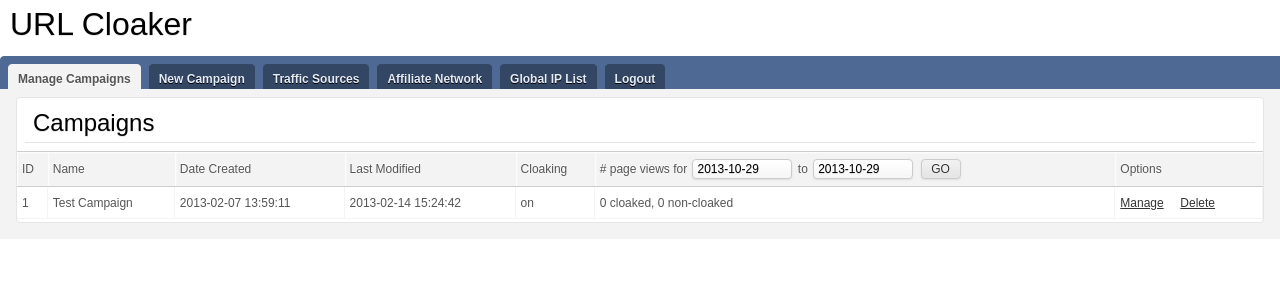
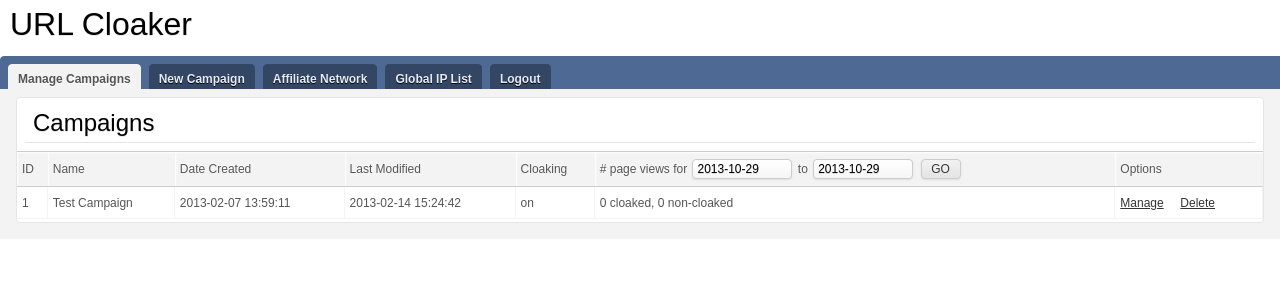
Before and after one commit to ariunbayar/cloaker, a PHP site: page /admin/index.php in a window 1280 px wide. Shown: the top 300 px of the page. Run offline with PHP 8.4, Linux system fonts and the light colour scheme; a user stored in the database is signed in; data comes from the database, SQL or seed files in the repository.

Commit message:
n/a : Traffic source different for every campaign

```diff
--- a/admin/cloaking.class.php
+++ b/admin/cloaking.class.php
@@ -366,12 +366,6 @@ class Cloaker
             mysql_query("DELETE FROM destinations WHERE campaign_id = '$id'");
             $this->deleteTrackerRecordsFor($id);
         }
-        return $query;
-    }
-
-    function updateTrafficSource($id, $name)
-    {
-        $query = mysql_query("UPDATE traffic_source SET name = '$name' WHERE id = '$id'");
         return $query;
     }
 
--- a/admin/controllers/generate_links.php
+++ b/admin/controllers/generate_links.php
@@ -32,7 +32,7 @@ function generate_links()
 
     $viewData = $cloaker->getCampaignDetails($campaign_id);
 
-    $options = to_select_options(TrafficSource::getByUserId($user_id));
+    $options = to_select_options(TrafficSource::getByCampaignId($campaign_id));
     $viewData['traffic_source_options'] = $options;
 
     $viewData['network'] = Network::getById($viewData['network_id']);
--- a/admin/controllers/traffic_source.php
+++ b/admin/controllers/traffic_source.php
@@ -1,46 +1,53 @@
 <?php
 
-function traffic_source_controller()
+function traffic_source_controller($data = array())
 {
-    $viewData['traffic_sources'] = TrafficSource::getByUserId($_SESSION['user_id']);
+    $campaign = get_entity_or_redirect('Campaign', $_GET['id']);
+    $traffic_sources = TrafficSource::getByCampaignId($campaign->id);
 
-    $viewData['current_page'] = 'traffic_source';
-    View('traffic_source', $viewData);
+    $data = array_merge($data, array(
+        'id' => $campaign->id,  // fallback argument for campaign id
+        'campaign' => $campaign,
+        'current_page' => 'traffic_source',
+        'traffic_sources' => $traffic_sources,
+    ));
+    View('traffic_source', $data);
     exit;
 }
 
+
 function edit_traffic_source_controller()
 {
-    $viewData['one_traffic_source'] = TrafficSource::getById($_GET['id']);
-    $viewData['traffic_sources'] = TrafficSource::getByUserId($_SESSION['user_id']);
+    $data = array(
+        'traffic_source' => get_entity_or_redirect('TrafficSource', $_GET['ts_id']),
+    );
+    traffic_source_controller($data);
+}
 
-    $viewData['current_page'] = 'traffic_source';
-    View('traffic_source', $viewData);
-    exit;
-}
 
 function save_traffic_source_controller()
 {
+    $campaign_id = $_GET['id'];
     $traffic_source = new TrafficSource;
+    $traffic_source->id = $_POST['id'];
     $traffic_source->name = $_POST['name'];
-    $traffic_source->user_id = $_SESSION['user_id'];
-    $traffic_source->id = $_POST['id'];
+    $traffic_source->campaign_id = $campaign_id;
     $traffic_source->save();
 
-    header('Location: '.ADMIN_URL.'/traffic_source/');
+    header('Location: '.ADMIN_URL."/traffic_source/$campaign_id/");
     exit;
 }
 
 
 function delete_traffic_source_controller()
 {
-    if (!TrafficSource::deleteById($_GET['id']))
+    if (!TrafficSource::deleteById($_GET['ts_id']))
     {
         Flash::set('Traffic source could not be deleted, because the '.
             'following MySQL Error occurred: <br> <br>'.mysql_error());
     };
 
-    header('Location: '.ADMIN_URL.'/traffic_source/');
+    header('Location: '.ADMIN_URL."/traffic_source/{$_GET['id']}/");
     exit;
 }
 ?>
--- a/admin/helpers.php
+++ b/admin/helpers.php
@@ -132,4 +132,18 @@ function to_select_options($entities, $key_field='id', $value_field='name')
     }
     return $options;
 }
+
+
+function get_entity_or_redirect($model_class, $id)
+{
+    if (is_numeric($id)) {
+        $entity = $model_class::getById($id);
+        if ($entity instanceof $model_class){
+            return $entity;
+        }
+    }
+
+    header('Location: '.ADMIN_URL);
+    exit;
+}
 ?>
--- a/admin/models.php
+++ b/admin/models.php
@@ -197,8 +197,17 @@ class TrafficSource extends Model
     protected $_fields = array(
         'id',
         'name',
-        'user_id',
+        'campaign_id',
     );
+
+    static public function getByCampaignId($campaign_id)
+    {
+        $campaign_id = mysql_real_escape_string($campaign_id);
+
+        $query = "SELECT * FROM %s WHERE campaign_id = '%s' ORDER BY id ASC";
+        $sql = sprintf($query, self::$_table, $campaign_id);
+        return self::hydrate($sql);
+    }
 }
 
 
--- a/admin/views/layout_dashboard.php
+++ b/admin/views/layout_dashboard.php
@@ -10,9 +10,6 @@
         </li>
         <li <?php echo $data['current_page']=='add_campaign'?'class="active"':'' ?>>
             <a href="<?php echo ADMIN_URL ?>add_campaign/">New Campaign<span></span></a>
-        </li>
-        <li <?php echo $data['current_page']=='traffic_source'?'class="active"':'' ?>>
-            <a href="<?php echo ADMIN_URL ?>traffic_source/">Traffic Sources<span></span></a>
         </li>
         <li <?php echo $data['current_page']=='network'?'class="active"':'' ?>>
             <a href="<?php echo ADMIN_URL ?>network/">Affiliate Network<span></span></a>
--- a/admin/views/layout_manage.php
+++ b/admin/views/layout_manage.php
@@ -9,6 +9,9 @@
         <li>
         <li <?php echo $data['current_page']=='manage'?'class="active"':'' ?>>
             <a href="<?php echo ADMIN_URL; ?>manage/<?php echo $data['id']; ?>/">Campaign Details<span></span></a>
+        </li>
+        <li <?php echo $data['current_page']=='traffic_source'?'class="active"':'' ?>>
+            <a href="<?php echo ADMIN_URL ?>traffic_source/<?php echo $data['id'] ?>/">Traffic Sources<span></span></a>
         </li>
         <li <?php echo $data['current_page']=='destinations'?'class="active"':'' ?>>
             <a href="<?php echo ADMIN_URL; ?>destinations/<?php echo $data['id']; ?>/">Destinations<span></span></a>
--- /dev/null
+++ b/migration/008_campaign_id_for_traffic_source.sql
@@ -0,0 +1,2 @@
+TRUNCATE TABLE traffic_source;
+ALTER TABLE traffic_source CHANGE user_id campaign_id INT(11) NOT NULL;
```
Also changed, not shown: admin/views/traffic_source.php (+5 -5 lines).
